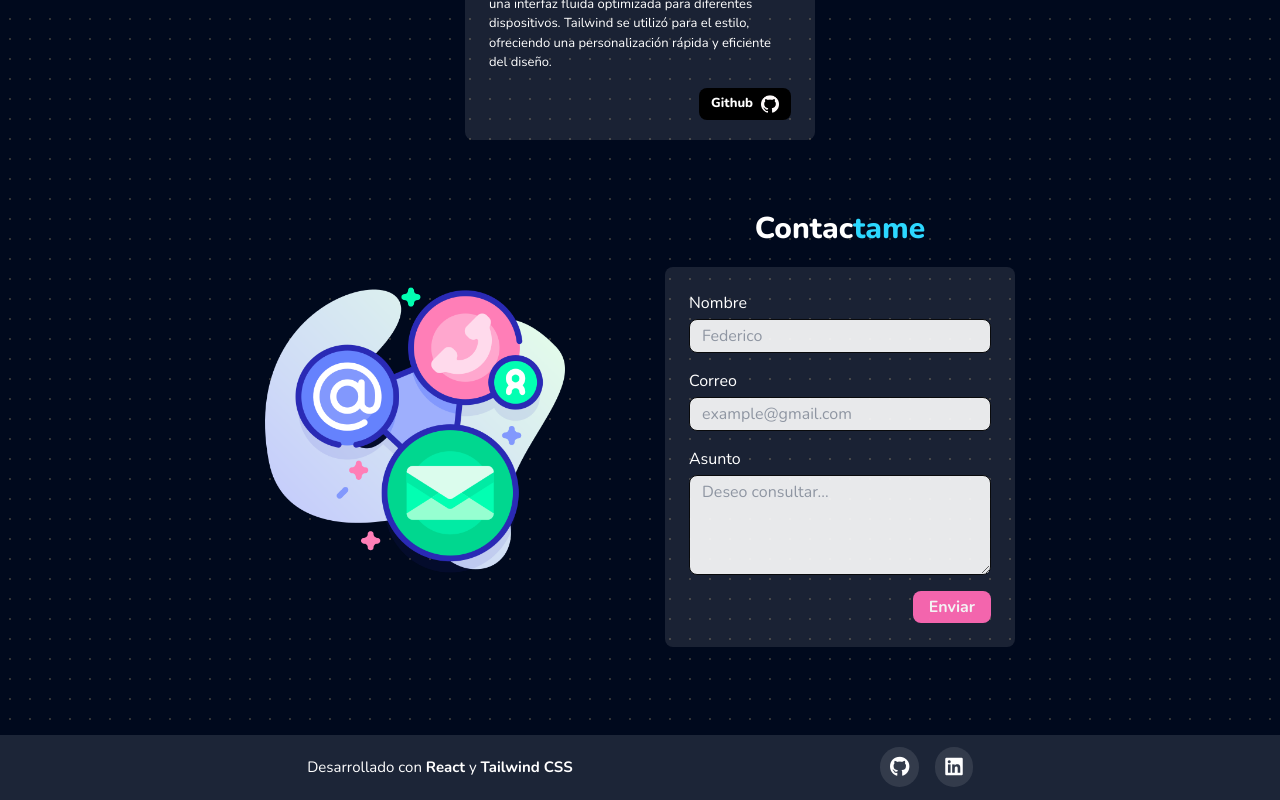
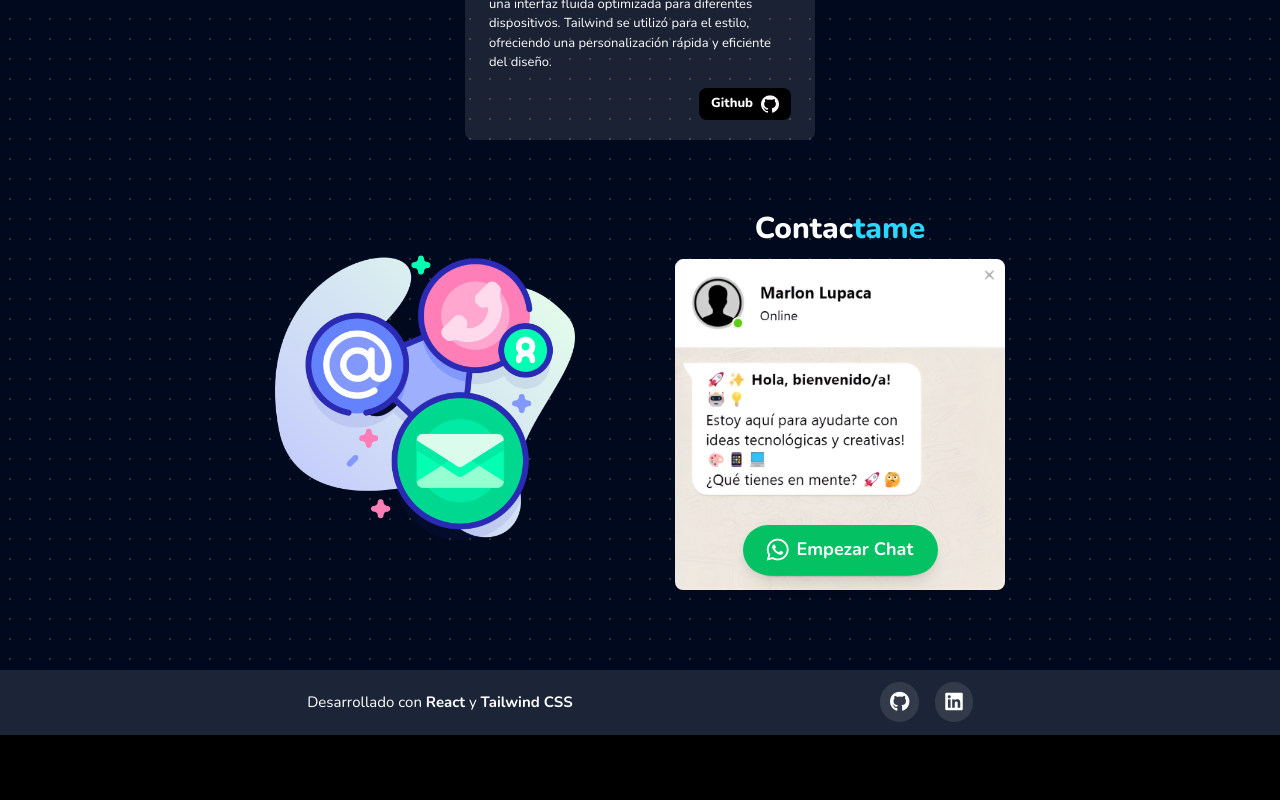
Before and after one commit to MarlonLupaca/Portfolio_dev, a React (Vite) app: page / in a window 1280 px wide. Shown: the part 3131-3931 px from the top of the page. After the commit the page ends 3866 px from the top, so only its background shows below. Built offline with nearby package versions, Linux system fonts and the light colour scheme; a web font is replaced by a local one.

Commit message:
Agregando enlace de wpp

```diff
--- a/src/componentes/Contacto.jsx
+++ b/src/componentes/Contacto.jsx
@@ -38,59 +38,27 @@ const Contacto = () => {
             <section className='section flex justify-center md:gap-[100px] items-center pt-4'>
                 <img src="img/contactame.png" alt="telefono" className='hidden md:block w-[300px]' />
                 <div>
-                    <h2 className='text-center text-[30px] font-[800] mb-4'>Contac<span className='text-principal'>tame</span></h2>
-                    <form
-                        action="https://formsubmit.co/8791cd9e6c7d07e99441fdbb86485d6d"
-                        method="POST"
-                        className='bg-[rgba(255,255,255,0.1)] w-[330px] sm:w-[350px] mb-2 text-[16px] flex flex-col gap-4 px-6 py-6 rounded-lg'
-                        onSubmit={handleSubmit}
-                    >
-                        <div className='contenedor_inputs'>
-                            <label htmlFor="nombre" className='text-white'>Nombre</label>
-                            <input
-                                placeholder='Federico'
-                                className="input"
-                                type="text"
-                                id='nombre'
-                                name="nombre"
-                            />
-                        </div>
-                        <div className='contenedor_inputs'>
-                            <label htmlFor="correo" className='text-white'>Correo</label>
-                            <input
-                                placeholder="example@gmail.com"
-                                className="input"
-                                type="email"
-                                id='correo'
-                                name="correo"
-                            />
-                        </div>
-                        <div className='contenedor_inputs'>
-                            <label htmlFor="asunto" className='text-white'>Asunto</label>
-                            <textarea
-                                placeholder="Deseo consultar..."
-                                className="input max-h-[100px] h-[100px] min-h-[100px]"
-                                name="asunto"
-                                id="asunto"
-                            ></textarea>
-                        </div>
-                        <div className='flex justify-end'>
-                            <button
-                                type="submit"
-                                className='bg-[#FF69B4] w-fit px-4 py-1 rounded-lg font-[700] text-white opacity-95'
-                                disabled={cargando} // Deshabilitar el botón mientras se carga
-                            >
-                                {cargando ? 'Enviando...' : 'Enviar'} {/* Cambiar texto del botón */}
-                            </button>
-                        </div>
+                    <h2 className='text-center text-[30px] font-[800] mb-2'>Contac<span className='text-principal'>tame</span></h2>
+                    <div className='relative flex justify-center'>
+                        <img
+                            src="./img/wpp.png"
+                            alt="contacto"
+                            className='w-[330px] rounded-lg'
+                        />
+                        <a
+                            href="https://wa.me/51921481607"
+                            className='absolute bottom-[15px]'
+                            target="_blank"
+                        >
+                            <div className=' w-[195px] h-[50px] rounded-full bg-[#04C163] flex justify-center items-center font-[700] text-[18px] gap-2 transition-all duration-100 hover:scale-[1.05] shadow-lg cursor-pointer'>
+                                <i className="fa-brands fa-whatsapp text-[25px]"></i>
+                                <span>
+                                    Empezar Chat
+                                </span>
+                            </div>
+                        </a>
 
-                        <input type="hidden" name="_next" value="https://marlonlupaca.github.io/Portfolio_dev/"/>
-                        <input type="hidden" name="_captcha" value="false"/>
-                    </form>
-
-                    {/* Mostrar mensaje de éxito o error */}
-                    {status === 'success' && <p className='text-white mt-4 absolute w-[330px] sm:w-[350px] flex justify-center p-1 rounded-lg font-[800] bg-[#24B744]'>{mensaje}</p>}
-                    {status === 'error' && <p className='text-white mt-4 absolute w-[330px] sm:w-[350px] flex justify-center p-1 rounded-lg font-[800] bg-[#C72A2A]'>{mensaje}</p>}
+                    </div>
                 </div>
             </section>
         </div>
```
Also changed, not shown: public/img/wpp.png (added).
